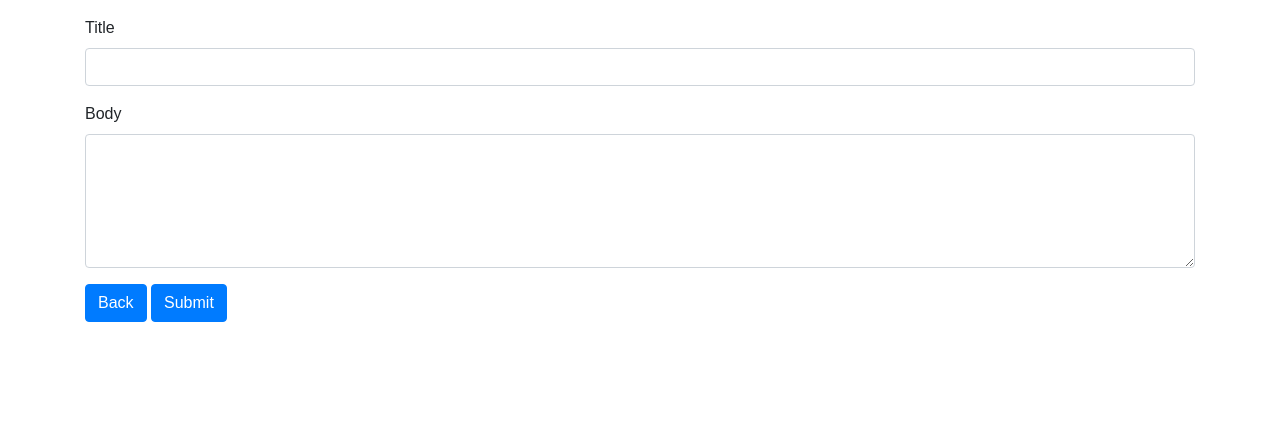
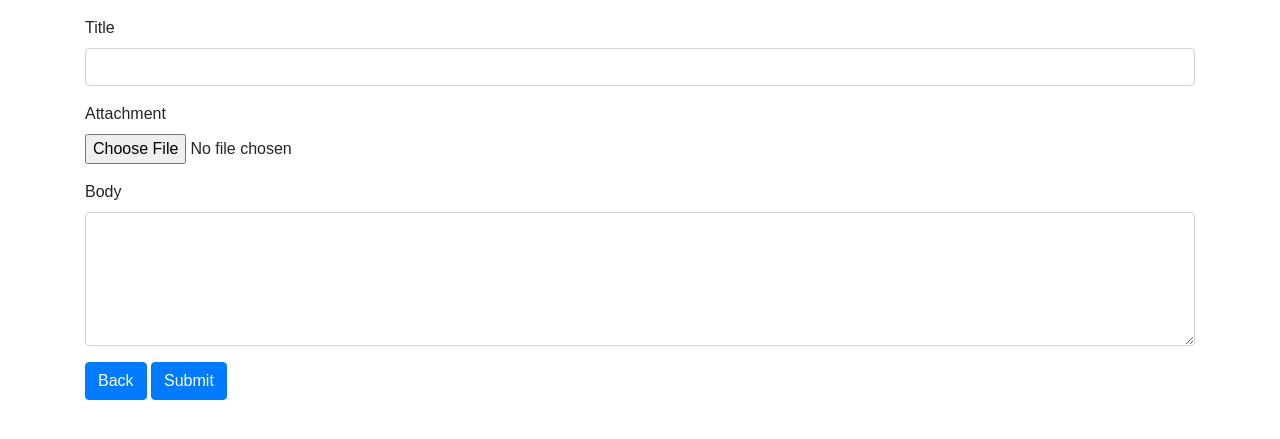
Before and after one commit to Korimse/Node_Board, a Node server app: page /posts/new in a window 1280 px wide. Shown: the part 99-538 px from the top of the page. Run offline with Node 20, Linux system fonts and the light colour scheme; the visitor is signed in with stand-in values (Sample User, id 1); some libraries are stand-ins or nearby versions.

Commit message:
업로드 파일

```diff
--- a/index.js
+++ b/index.js
@@ -39,6 +39,13 @@ app.use((req,res,next) => {
   next();
 });
 
+app.use((req, res, next) => {
+    res.locals.isAuthenticated = req.isAuthenticated();
+    res.locals.currentUser = req.user;
+    res.locals.util = util;
+    next();
+})
+
 app.use('/', require('./routes/home'));
 app.use('/posts', util.getPostQueryString, require('./routes/posts'));
 app.use('/users', require('./routes/users'));
--- a/models/Post.js
+++ b/models/Post.js
@@ -7,6 +7,7 @@ var postSchema = mongoose.Schema({
     author:{type:mongoose.Schema.Types.ObjectId, ref:'user', required:true},
     views:{type:Number, default:0},
     numId:{type:Number},
+    attachment:{type:mongoose.Schema.Types.ObjectId, ref:'file'},
     createdAt:{type:Date, default:Date.now},
     updatedAt:{type:Date},
 });
--- a/package.json
+++ b/package.json
@@ -21,6 +21,7 @@
     "express-session": "^1.17.1",
     "method-override": "^3.0.0",
     "mongoose": "^5.11.16",
+    "multer": "^1.4.2",
     "nodemailer": "^6.4.18",
     "nodemailer-smtp-transport": "^2.7.4",
     "passport": "^0.4.1",
--- a/routes/posts.js
+++ b/routes/posts.js
@@ -1,8 +1,11 @@
 var express = require('express');
 var router = express.Router();
+var multer = require('multer');
+var upload = multer({dest: 'uploadedFiles/'});
 var Post = require('../models/Post');
 var User = require('../models/User');
 var Comment = require('../models/Comment');
+var File = require('../models/File');
 var util = require('../util');
 
 const checkPermission = (req, res, next) => {
@@ -103,7 +106,9 @@ router.get('/new', util.isLoggedin, (req, res) => {
     res.render('posts/new', {post:post, errors:errors});
 });
 
-router.post('/', util.isLoggedin, (req, res) => {
+router.post('/', util.isLoggedin, upload.single('attachment'), async (req, res) => {
+  var attachment = req.file?await File.createNewInstance(req.file, req.user._id):undefined;
+  req.body.attachment = attachment;
   req.body.author = req.user._id;
   Post.create(req.body, (err, post) => {
     if(err){
@@ -120,7 +125,7 @@ router.get('/:id', (req, res) => {
   var commentError = req.flash('commentError')[0] || { _id:null, parentComment: null, errors:{} };
 
   Promise.all([
-    Post.findOne({_id:req.params.id}).populate({ path: 'author', select: 'username' }),
+    Post.findOne({_id:req.params.id}).populate({ path: 'author', select: 'username' }).populate({path:'attachment', match:{isDeleted:false}}),
     Comment.find({post:req.params.id}).sort('createdAt').populate({ path: 'author', select: 'username' })
   ])
   .then(([post, comments]) => {
--- a/util.js
+++ b/util.js
@@ -82,4 +82,11 @@ util.convertToTrees = (array, idFieldName, parentIdFieldName, childrenFieldName)
     return cloned;
 }
 
+util.bytesToSize = function(bytes) {
+    var sizes = ['Bytes', 'KB', 'MB', 'GB', 'TB'];
+    if (bytes == 0) return '0 Byte';
+    var i = parseInt(Math.floor(Math.log(bytes) / Math.log(1024)));
+    return Math.round(bytes / Math.pow(1024, i), 2) + ' ' + sizes[i];
+ }
+
 module.exports = util;
--- a/views/posts/new.ejs
+++ b/views/posts/new.ejs
@@ -16,7 +16,7 @@
         </ol>
       </nav>
 
-      <form action="/posts<%= getPostQueryString() %>" method="post">
+      <form action="/posts<%= getPostQueryString() %>" enctype="multipart/form-data" method="post">
 
         <div class="form-group">
           <label for="title">Title</label>
@@ -24,6 +24,11 @@
           <% if(errors.title){ %>
             <span class="invalid-feedback"><%= errors.title.message %></span>
           <% } %>
+        </div>
+
+        <div class="form-group">
+          <label for="attachment">Attachment</label>
+          <input type="file" name="attachment" class="form-control-file" id="attachment">
         </div>
 
         <div class="form-group">
--- a/views/posts/show.ejs
+++ b/views/posts/show.ejs
@@ -21,6 +21,11 @@
         <div class="row">
 
           <div class="col-md-7 col-lg-8 col-xl-9 order-sm-2 order-md-1">
+            <% if(post.attachment) { %>
+              <div class="ml-2">
+                <small>attachment: <%= post.attachment.originalFileName %> (<%= util.bytesToSize(post.attachment.size) %>)</small>
+              </div>
+            <% } %>
             <div class="post-body p-2" data-search-highlight="body"><%= post.body %></div>
           </div>
 
```
Also changed, not shown: models/File.js (added, +24 -0 lines), 2 other files. Lines whose indentation alone changed are shown as unchanged.
